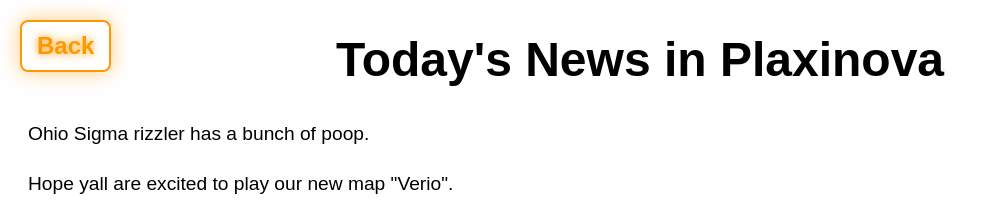
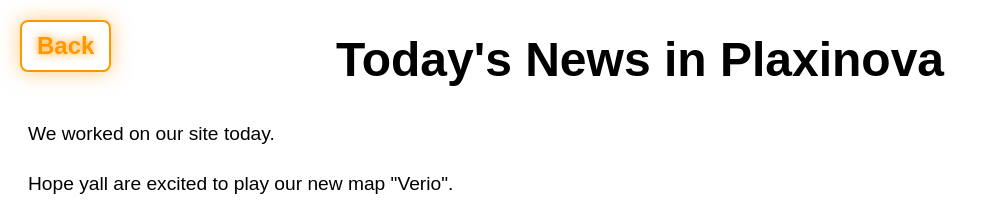
Before and after one commit to Deadzombthegoat/shadowknightw, a plain HTML site: page news.html in a window 1280 px wide. Shown: the top 209 px of the page, without its empty margins (0-1001 px from the left). Drawn offline with Linux system fonts and the light colour scheme.

Commit message:
Update news.html

```diff
--- a/news.html
+++ b/news.html
@@ -56,7 +56,7 @@
     </div>
     <h1>Today's News in Plaxinova</h1>
     <div class="news-body">
-      <p>Ohio Sigma rizzler has a bunch of poop.<p>
+      <p>We worked on our site today.<p>
       <p>Hope yall are excited to play our new map "Verio".</p>
       <p>The images that you see down below is something Savage Nova wanted to show you guys.</p>
       <p><strong>Question for the day:</strong><strong> Mythic </strong> or <strong> Exotic </strong>?</p>
```
